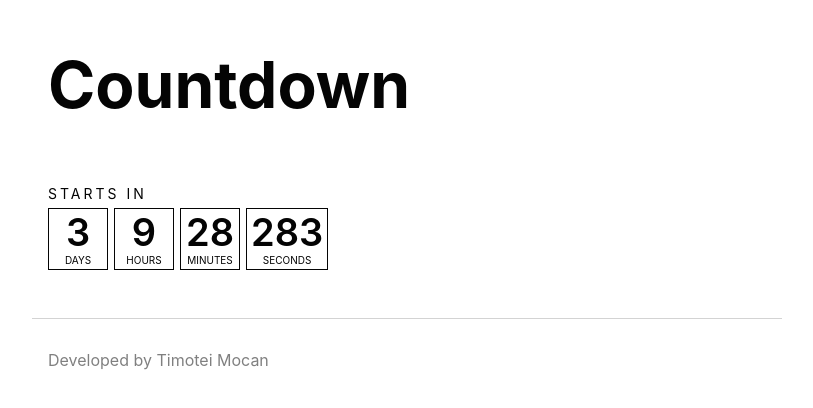
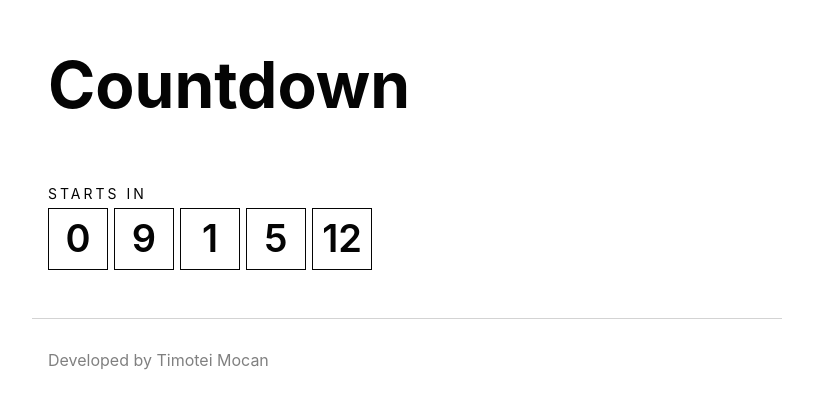
Before and after one commit to mocantimoteidavid/countdown-challenge, a React (Create React App) app: page / in a window 1280 px wide. Shown: the top 408 px of the page, without its empty margins (233-1046 px from the left). Built offline with nearby package versions, Linux system fonts and the light colour scheme.

Commit message:
add working dynamic solution of countdown

```diff
--- a/package.json
+++ b/package.json
@@ -10,6 +10,7 @@
     "@types/node": "^12.0.0",
     "@types/react": "^17.0.0",
     "@types/react-dom": "^17.0.0",
+    "dayjs": "^1.10.7",
     "react": "^17.0.2",
     "react-dom": "^17.0.2",
     "react-scripts": "4.0.3",
--- a/src/App.tsx
+++ b/src/App.tsx
@@ -1,10 +1,23 @@
 import Countdown from "./components/Countdown"
 import Page from "./components/ui/Page"
+
+const exampleEndDate = {
+  year: 2021,
+  month: 11,
+  day: 20,
+  hour: 21,
+  minute: 28,
+  second: 0,
+}
 
 function App() {
   return (
     <Page>
-      <Countdown title="Starts in" />
+      <Countdown
+        title="Starts in"
+        format={["months", "days", "hours", "minutes", "seconds"]}
+        endDate={exampleEndDate}
+      />
     </Page>
   )
 }
--- a/src/components/Countdown/Countdown.tsx
+++ b/src/components/Countdown/Countdown.tsx
@@ -1,12 +1,9 @@
+import { useState, useEffect, useCallback } from "react"
+import dayjs, { UnitTypeLongPlural } from "dayjs"
+
 import Unit from "./Unit"
 import Title from "./Title"
 import UnitsWrapper from "./UnitsWrapper"
-
-interface Props {
-  title: string
-  endTime?: string
-  format?: ["sdf" | "sdf1"]
-}
 
 /**
  * Questions I would ask before starting to implement it.
@@ -32,22 +29,113 @@ interface Props {
  *      -- How are the props going to look like? One timestamp? Individual values for day, month, year, hour & minute?
  *      -- What about the extensibility aspect? How capable is the user of this countdown to figure out how to use it?
  *   -- I'll consider we, the devs are going to put it in place + feed it in with the correct props.
+ * What exact value are we going to feed it in such that it calculates the countdown?
+ *   -- A combination of the easiest to write & easiest to use would be ideal. Hence the EndDate type. Easy to read & easy to use.
+ * How are we going to get the exact days/hours/minutes/seconds until the deadline? What about months too?
+ *   -- easiest is we work with the milliseconds of the Date() object. But that could be unreliable when we calculate the months.
+ *      For months and years I think we need to work with the years Date.getFullYear(). Could be wrong though.
+ *   -- I think I'll use a built-in solution just to prevent trying to reinvent the wheel. Day.js seems like a good candidate. TS code, Good API documentation (https://day.js.org/docs/en/display/difference) and provides i18n support.
+ * How to get individual units differences?
+ *   -- I first thought that day.js would provide a basic solution for this, but it turns out I had to take each unit one by one in a descending order, calculate the difference for one, substract it from the endDate, calculate the next difference and continue so on.
+ *   -- Otherwise for all units I was getting the difference of exactly how many days / minutes it took till the endDate. Which wasn't the desired outcome.
+ * How do I optimise the JS calculations?
  *
  *
+ * Use dayjs([2010, 1, 14, 15, 25, 50, 125]); to calculate endDate
  *
- *
+ * Calculate difference of months, days, hours...
+ * const endDate = dayjs('2019-01-25')
+ * endDate.diff(currentDate, 'month')
  *
  */
 
-const Countdown: React.FC<Props> = ({ title }) => {
+type EndDate = {
+  year: number
+  month: number
+  day: number
+  hour: number
+  minute: number
+  second: number
+}
+
+type PossibleUnit = Exclude<UnitTypeLongPlural, "dates" | "milliseconds">
+
+interface Props {
+  title: string
+  endDate: EndDate
+  /**
+   * Must be ordered from biggest units to smallest.
+   * Good example: ["days", "hours", "seconds"].
+   * Bad example: ["days", "seconds", "hours"].
+   */
+  format: PossibleUnit[]
+}
+
+const Countdown: React.FC<Props> = ({ title, endDate, format }) => {
+  const { year, month, day, hour, minute, second } = endDate
+
+  const jsEndDate = new Date(year, month - 1, day, hour, minute, second)
+  // memo this (to change only when endDate changes)
+  const parsedEndDate = dayjs(jsEndDate)
+
+  const getEndDateDifferenceByUnit = useCallback(() => {
+    const currentDate = dayjs()
+    let modifiableEndDate = dayjs(parsedEndDate)
+
+    let differencesByUnit: number[] = []
+
+    // transform to .reduce with accumulator
+    format.forEach((unit) => {
+      const unitDifference = modifiableEndDate.diff(currentDate, unit)
+      differencesByUnit.push(unitDifference)
+
+      const singularUnit = unit.slice(0, -1)
+      modifiableEndDate = modifiableEndDate.subtract(
+        unitDifference,
+        singularUnit
+      )
+    })
+
+    return differencesByUnit
+  }, [parsedEndDate, format])
+
+  const [countdownValues, setCountdownValues] = useState<number[]>(
+    getEndDateDifferenceByUnit
+  )
+
+  const refreshCountdownValues = useCallback(
+    (countdownInterval: NodeJS.Timeout) => {
+      console.log("refreshCountdownValues called")
+      if (dayjs().valueOf() >= parsedEndDate.valueOf()) {
+        clearInterval(countdownInterval)
+      } else {
+        const differences = getEndDateDifferenceByUnit()
+        setCountdownValues(differences)
+      }
+    },
+    [getEndDateDifferenceByUnit, setCountdownValues, parsedEndDate]
+  )
+
+  useEffect(() => {
+    const countdownInterval: NodeJS.Timeout = setInterval(
+      () => refreshCountdownValues(countdownInterval),
+      1000
+    )
+
+    return () => {
+      clearInterval(countdownInterval)
+    }
+  }, [refreshCountdownValues])
+
+  console.log("rendered")
+
   return (
     <>
       <Title>{title}</Title>
       <UnitsWrapper>
-        <Unit label="Days" value={3} />
-        <Unit label="Hours" value={9} />
-        <Unit label="Minutes" value={28} />
-        <Unit label="Seconds" value={283} />
+        {format.map((unit, i) => {
+          return <Unit key={unit} label="" value={countdownValues[i]} />
+        })}
       </UnitsWrapper>
     </>
   )
```
Also changed, not shown: public/manifest.json, 1 other file (tests, documents, lock files or other folders).
